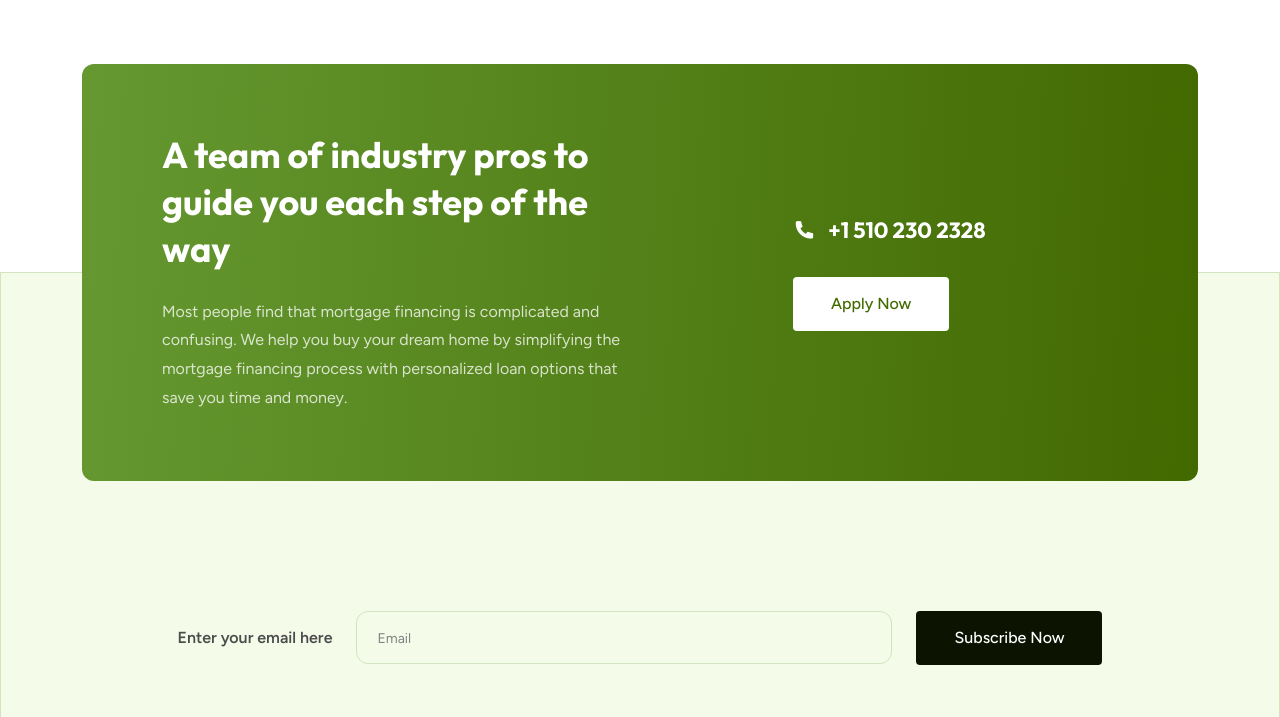
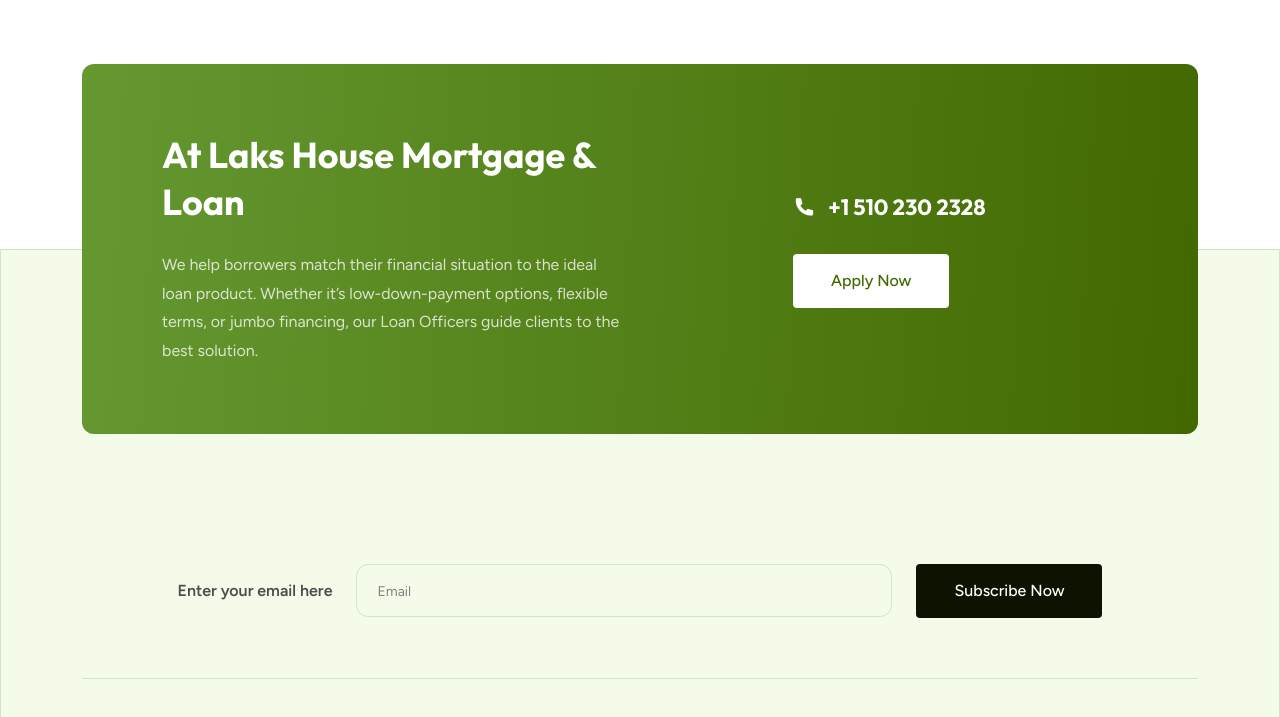
Before and after one commit to cludddaaa/l3k-, a plain HTML site: page loan-program-details.html in a window 1280 px wide. Shown: the part 2880-3597 px from the top of the page. Drawn offline with nearby package versions, Linux system fonts and the light colour scheme.

Commit message:
Update loan-program-details.html

```diff
--- a/loan-program-details.html
+++ b/loan-program-details.html
@@ -469,8 +469,8 @@
                     <div class="row align-items-center">
                         <div class="col-lg-6">
                             <div class="guide-content">
-                                <h2>A team of industry pros to guide you each step of the way</h2>
-                                <p>Most people find that mortgage financing is complicated and confusing. We help you buy your dream home by simplifying the mortgage financing process with personalized loan options that save you time and money.</p>
+                                <h2>At Laks House Mortgage & Loan</h2>
+                                <p>We help borrowers match their financial situation to the ideal loan product. Whether it’s low-down-payment options, flexible terms, or jumbo financing, our Loan Officers guide clients to the best solution.</p>
                             </div>
                         </div>
                         <div class="col-lg-6">
@@ -478,7 +478,7 @@
                                 <ul class="ps-0 list-unstyled">
                                     <li>
                                         <i class="ri-phone-fill"></i>
-                                        <a href="tel:+15102302328">+1 510 230 2328</a>
+                                        <a href="tel:+5102302328">+1 510 230 2328</a>
                                     </li>
 
                                 </ul>
```
